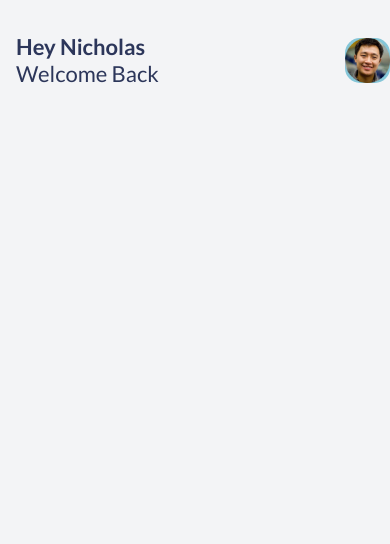
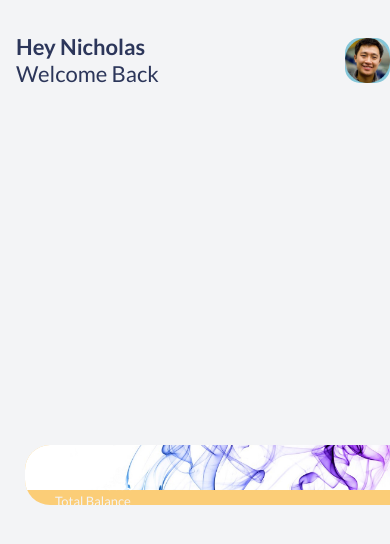
Before and after one commit to NKoech123/WalletApp, a React Native app: screen /Home in a window 390 px wide. Shown: the top 544 px of the page. Built offline with nearby package versions, Linux system fonts and the light colour scheme.

Commit message:
done with Cards

```diff
--- a/components/Cards/CardItem.tsx
+++ b/components/Cards/CardItem.tsx
@@ -1,9 +1,12 @@
 import React, {FunctionComponent} from 'react'
 import styled from "styled-components/native";
+import { View } from 'react-native';
 
 //components
 import { colors } from '../colors';
 import { ScreenWidth } from '../shared';
+import RegularText from '../Texts/RegularText';
+import SmallText from '../Texts/SmallText';
 
 const CardBackground = styled.ImageBackground`
    height: 75%;
@@ -53,8 +56,22 @@ const CardItem: FunctionComponent<CardProps> =(props) => {
     <CardBackground source={cardBg}>
         <CardTouchable underlayColor={colors.secondary} onPress={handlePress}>
            <TouchableView>
-             <CardRow></CardRow>
-             <CardRow></CardRow>
+             <CardRow>
+                <RegularText textStyles={{color: colors.white}}>
+                    *******{props.accountNo.slice(4,10)}
+                </RegularText>
+             </CardRow>
+             <CardRow>
+                <View style={{flex:3}}>
+                    <SmallText textStyles={{marginBottom: 5, color: colors.graylight}}>
+                        Total Balance
+                    </SmallText>
+                    <RegularText>
+                      ${props.balance}
+                    </RegularText>
+                </View>
+                <Logo source={props.logo}/>
+             </CardRow>
            </TouchableView>
         </CardTouchable>
     </CardBackground>
--- a/screens/Home.tsx
+++ b/screens/Home.tsx
@@ -19,22 +19,22 @@ const Home: FunctionComponent = () => {
   const cardData = [
     {
       id: 1,
-      accountNo:"34342535",
-      balance:200043.00,
+      accountNo:"343425.35",
+      balance:200043.21,
       alias: "Work Debit",
       logo: logo1,
     },
     {
       id: 2,
-      accountNo:"99344335",
-      balance:790043.00,
+      accountNo:"993443.35",
+      balance:790043.01,
       alias: "Personal prepaid",
       logo: logo2,
     },
     {
       id: 3,
-      accountNo:"2342535",
-      balance:89043.00,
+      accountNo:"23425.41",
+      balance:89043.18,
       alias: "School prepaid",
       logo: logo1,
     },
@@ -42,6 +42,7 @@ const Home: FunctionComponent = () => {
   return (
     <HomeContainer>
         <StatusBar style="dark"/>
+        <CardSection data={cardData}/>
     </HomeContainer>
   )
 }
```
